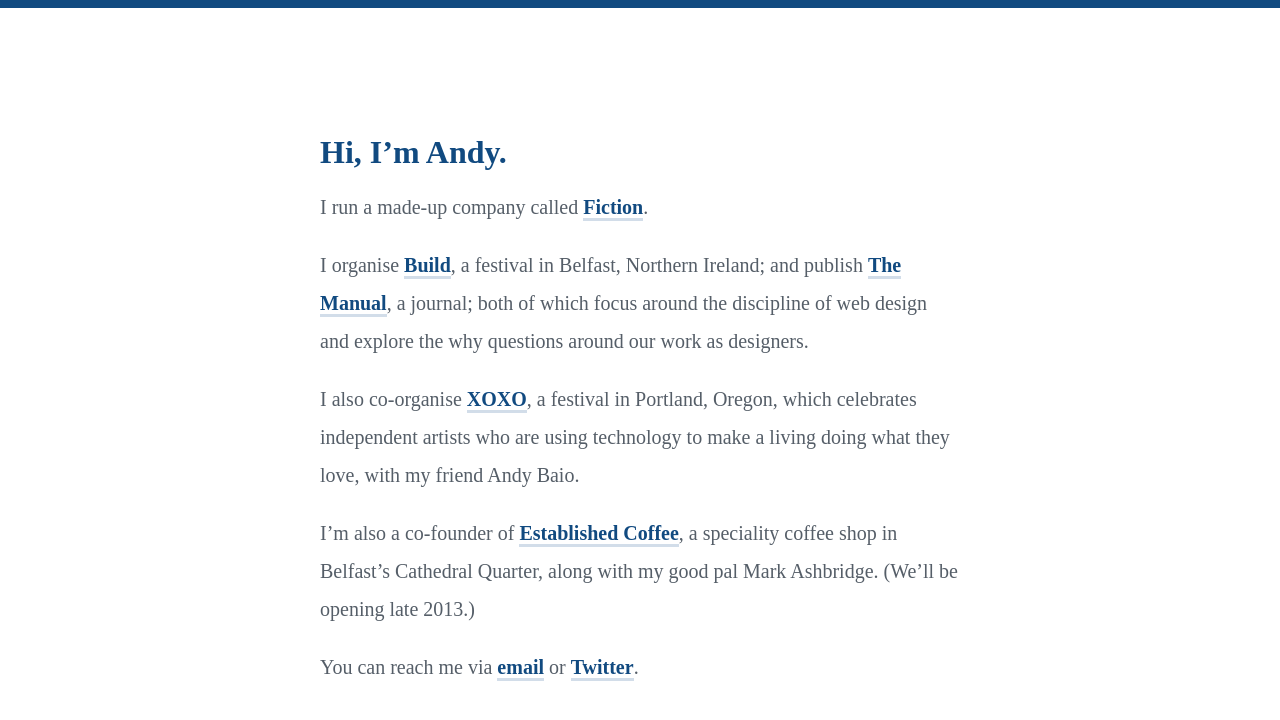
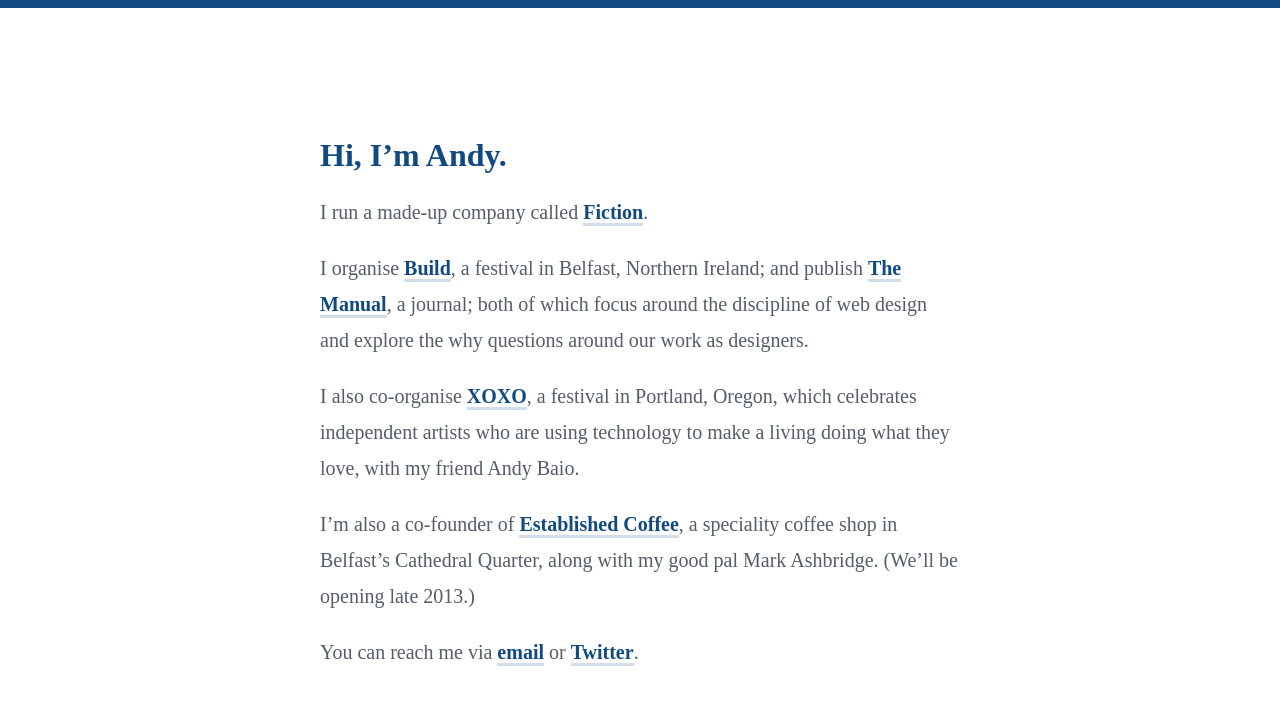
Before and after one commit to andymcmillan/andymcmillan, a Jekyll site: the page built from index.md, in a window 1280 px wide. Shown: the top 720 px of the page. Built offline with Jekyll 4.4.1, drawn with Linux system fonts in a browser that asks for light colours; Markdown is read by kramdown in place of the engine named in the settings.

Commit message:
greatly simplified media queries

```diff
--- a/_layouts/default.html
+++ b/_layouts/default.html
@@ -23,6 +23,8 @@
   <script type="text/javascript">try{Typekit.load();}catch(e){}</script>
 </head>
   <body>
-    {{ content }}
+    <main>
+      {{ content }}
+    </main>
   </body>
 </html>
--- a/assets/stylesheets/css/main.css
+++ b/assets/stylesheets/css/main.css
@@ -169,170 +169,109 @@
 
 /* line 4, ../scss/_screen.scss */
 html {
-  border-top: solid 6px #114A80;
   background: white;
   -webkit-tap-highlight-color: rgba(31, 86, 144, 0.2);
 }
 
-/* line 10, ../scss/_screen.scss */
+/* line 9, ../scss/_screen.scss */
 body {
-  background: transparent;
+  padding: 10% 5%;
+  background: white;
+  border-top: solid 0.4em #114A80;
   font-family: "colfax-web";
-  margin: 0 auto;
-  margin-bottom: 10%;
   color: #555E68;
-  width: 50%;
+  font-size: 15px;
+}
+@media screen and (min-width: 400px) {
+  /* line 9, ../scss/_screen.scss */
+  body {
+    font-size: 16px;
+  }
+}
+@media screen and (min-width: 650px) {
+  /* line 9, ../scss/_screen.scss */
+  body {
+    font-size: 17px;
+  }
+}
+@media screen and (min-width: 900px) {
+  /* line 9, ../scss/_screen.scss */
+  body {
+    font-size: 18px;
+  }
+}
+@media screen and (min-width: 1050px) {
+  /* line 9, ../scss/_screen.scss */
+  body {
+    font-size: 19px;
+  }
+}
+@media screen and (min-width: 1200px) {
+  /* line 9, ../scss/_screen.scss */
+  body {
+    font-size: 20px;
+  }
+}
+@media screen and (min-width: 1400px) {
+  /* line 9, ../scss/_screen.scss */
+  body {
+    font-size: 21px;
+  }
+}
+@media screen and (min-width: 1600px) {
+  /* line 9, ../scss/_screen.scss */
+  body {
+    font-size: 22px;
+  }
 }
 
-/* line 19, ../scss/_screen.scss */
-h1 {
-  font-size: 29px;
-  line-height: 1em;
-  font-weight: 700;
-  color: #114A80;
-  margin-top: 4em;
-}
-
-/* line 27, ../scss/_screen.scss */
-p {
-  font-size: 18px;
-  line-height: 1.9em;
-  margin: 1em 0;
+/* line 28, ../scss/_screen.scss */
+main {
+  margin: 0 auto;
+  max-width: 32em;
 }
 
 /* line 33, ../scss/_screen.scss */
+h1 {
+  font-size: 1.6em;
+  line-height: 1.2;
+  font-weight: 700;
+  color: #114A80;
+}
+
+/* line 40, ../scss/_screen.scss */
+p {
+  margin: 1em 0;
+  line-height: 1.6;
+}
+@media screen and (min-width: 400px) {
+  /* line 40, ../scss/_screen.scss */
+  p {
+    line-height: 1.65;
+  }
+}
+@media screen and (min-width: 650px) {
+  /* line 40, ../scss/_screen.scss */
+  p {
+    line-height: 1.7;
+  }
+}
+@media screen and (min-width: 900px) {
+  /* line 40, ../scss/_screen.scss */
+  p {
+    line-height: 1.8;
+  }
+}
+
+/* line 48, ../scss/_screen.scss */
 a {
   color: #114A80;
   text-decoration: none;
-  border-bottom: 3px solid #D2DDE9;
+  border-bottom: 0.15em solid #D2DDE9;
   font-weight: 700;
 }
-
-/* line 40, ../scss/_screen.scss */
+/* line 54, ../scss/_screen.scss */
 a:hover {
   color: #000000;
   border-bottom-color: #000000;
 }
-
-/* < ~1100 - Width */
-@media screen and (max-width: 1050px) {
-  /* line 47, ../scss/_screen.scss */
-  body {
-    width: 55%;
-  }
-}
-@media screen and (max-width: 950px) {
-  /* line 48, ../scss/_screen.scss */
-  body {
-    width: 60%;
-  }
-}
-@media screen and (max-width: 800px) {
-  /* line 49, ../scss/_screen.scss */
-  body {
-    width: 70%;
-  }
-}
-@media screen and (max-width: 600px) {
-  /* line 50, ../scss/_screen.scss */
-  body {
-    width: 80%;
-  }
-}
-@media screen and (max-width: 500px) {
-  /* line 51, ../scss/_screen.scss */
-  body {
-    width: 90%;
-  }
-}
-/* < ~1100 - Type */
-@media screen and (max-width: 600px) {
-  /* line 55, ../scss/_screen.scss */
-  h1 {
-    font-size: 27px;
-  }
-
-  /* line 56, ../scss/_screen.scss */
-  p {
-    font-size: 17px;
-    line-height: 1.85;
-  }
-}
-@media screen and (max-width: 500px) {
-  /* line 60, ../scss/_screen.scss */
-  html {
-    border-top-width: 4px;
-  }
-
-  /* line 62, ../scss/_screen.scss */
-  h1 {
-    margin-top: 3em;
-    font-size: 24px;
-  }
-
-  /* line 63, ../scss/_screen.scss */
-  p {
-    font-size: 15px;
-    line-height: 1.8;
-  }
-
-  /* line 64, ../scss/_screen.scss */
-  a {
-    border-bottom-width: 2px;
-  }
-}
-@media screen and (max-width: 400px) {
-  /* line 68, ../scss/_screen.scss */
-  h1 {
-    margin-top: 2em;
-  }
-}
-/* > ~1100 */
-@media screen and (min-width: 1200px) {
-  /* line 75, ../scss/_screen.scss */
-  html {
-    border-top-width: 8px;
-  }
-
-  /* line 77, ../scss/_screen.scss */
-  h1 {
-    font-size: 32px;
-  }
-
-  /* line 78, ../scss/_screen.scss */
-  p {
-    font-size: 20px;
-  }
-}
-@media screen and (min-width: 1400px) {
-  /* line 82, ../scss/_screen.scss */
-  h1 {
-    font-size: 36px;
-  }
-
-  /* line 83, ../scss/_screen.scss */
-  p {
-    font-size: 22px;
-  }
-}
-@media screen and (min-width: 1550px) {
-  /* line 87, ../scss/_screen.scss */
-  html {
-    border-top-width: 10px;
-  }
-
-  /* line 88, ../scss/_screen.scss */
-  body {
-    max-width: 850px;
-  }
-
-  /* line 90, ../scss/_screen.scss */
-  h1 {
-    font-size: 38px;
-  }
-
-  /* line 91, ../scss/_screen.scss */
-  p {
-    font-size: 24px;
-  }
-}
```
Also changed, not shown: assets/stylesheets/scss/_screen.scss (+31 -65 lines).
